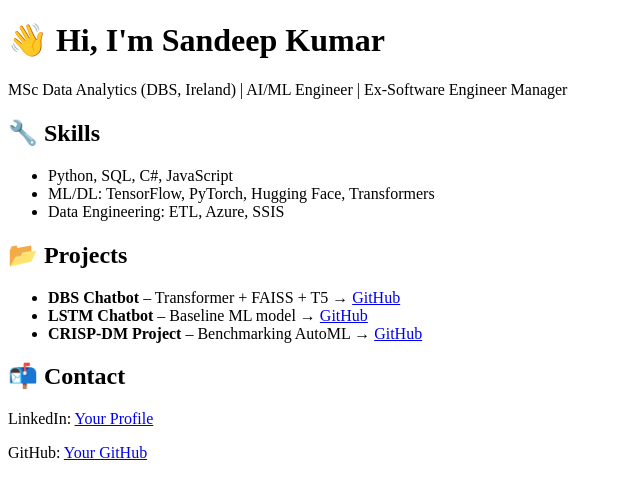
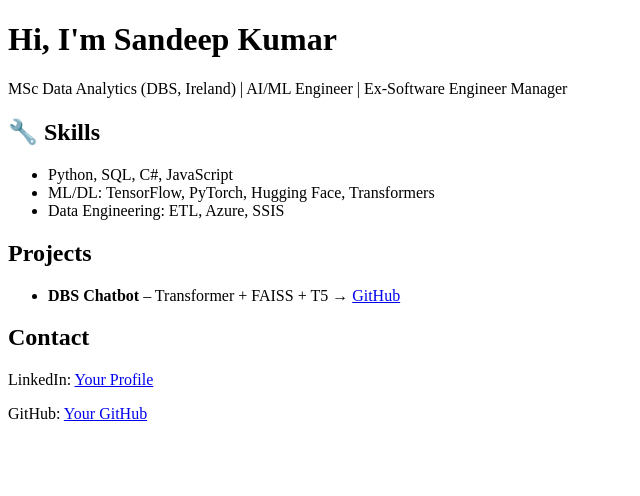
Before and after one commit to sandeepkumar-84/portfolio-site, a plain HTML site: page index.html in a window 1280 px wide. Shown: the whole page, without its empty margins (0-640 px from the left). Drawn offline with Linux system fonts and the light colour scheme.

Commit message:
Update index.html

```diff
--- a/index.html
+++ b/index.html
@@ -4,7 +4,7 @@
   <title>Sandeep Kumar | AI/ML Portfolio</title>
 </head>
 <body>
-  <h1>👋 Hi, I'm Sandeep Kumar</h1>
+  <h1>Hi, I'm Sandeep Kumar</h1>
   <p>MSc Data Analytics (DBS, Ireland) | AI/ML Engineer | Ex-Software Engineer Manager</p>
 
   <h2>🔧 Skills</h2>
@@ -14,15 +14,13 @@
     <li>Data Engineering: ETL, Azure, SSIS</li>
   </ul>
 
-  <h2>📂 Projects</h2>
+  <h2>Projects</h2>
   <ul>
-    <li><b>DBS Chatbot</b> – Transformer + FAISS + T5 → <a href="https://github.com/yourusername/dbs-chatbot">GitHub</a></li>
-    <li><b>LSTM Chatbot</b> – Baseline ML model → <a href="https://github.com/yourusername/lstm-chatbot">GitHub</a></li>
-    <li><b>CRISP-DM Project</b> – Benchmarking AutoML → <a href="https://github.com/yourusername/crispdm">GitHub</a></li>
+    <li><b>DBS Chatbot</b> – Transformer + FAISS + T5 → <a href="https://github.com/sandeepkumar-84/DBS-Msc-Applied-Research-2025/tree/main/src">GitHub</a></li>
   </ul>
 
-  <h2>📬 Contact</h2>
-  <p>LinkedIn: <a href="https://linkedin.com/in/yourprofile">Your Profile</a></p>
-  <p>GitHub: <a href="https://github.com/yourusername">Your GitHub</a></p>
+  <h2>Contact</h2>
+  <p>LinkedIn: <a href="www.linkedin.com/in/sandeepkumar84">Your Profile</a></p>
+  <p>GitHub: <a href="https://sandeepkumar-84.github.io/">Your GitHub</a></p>
 </body>
 </html>
```
